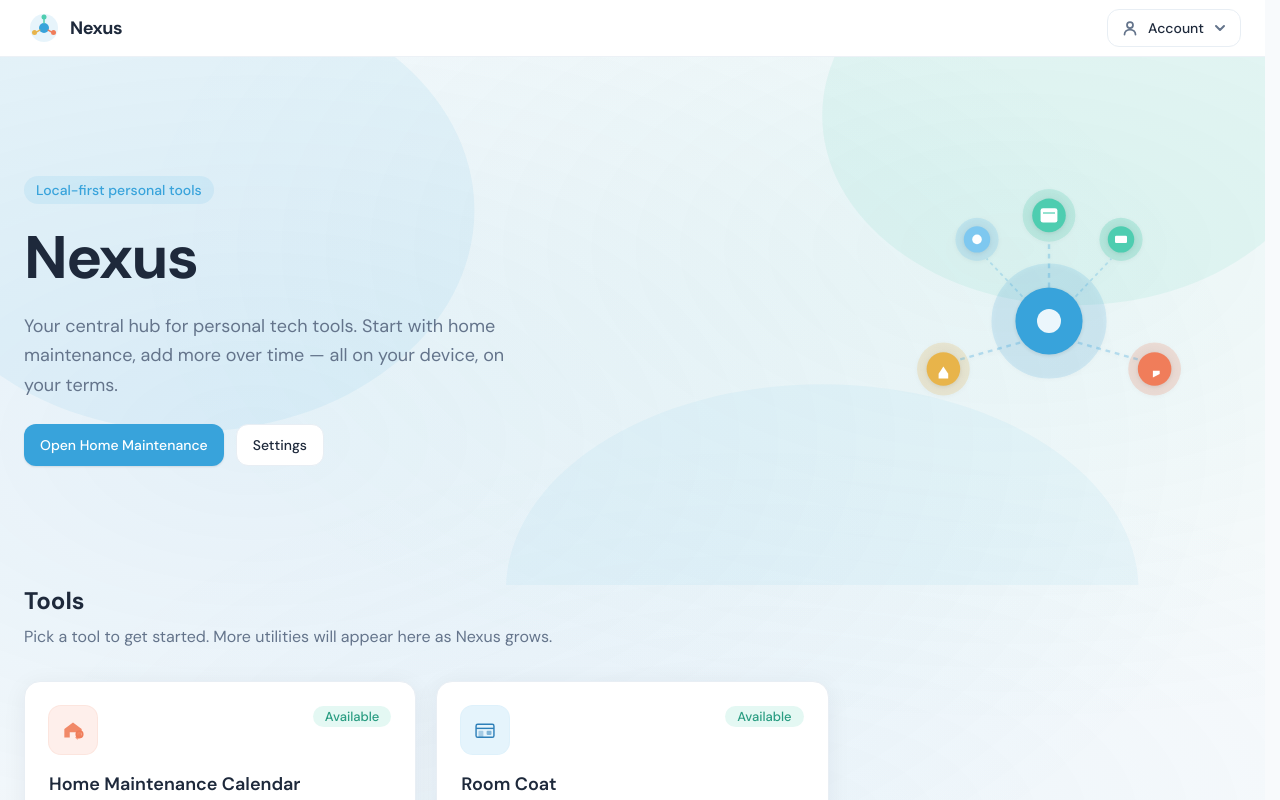
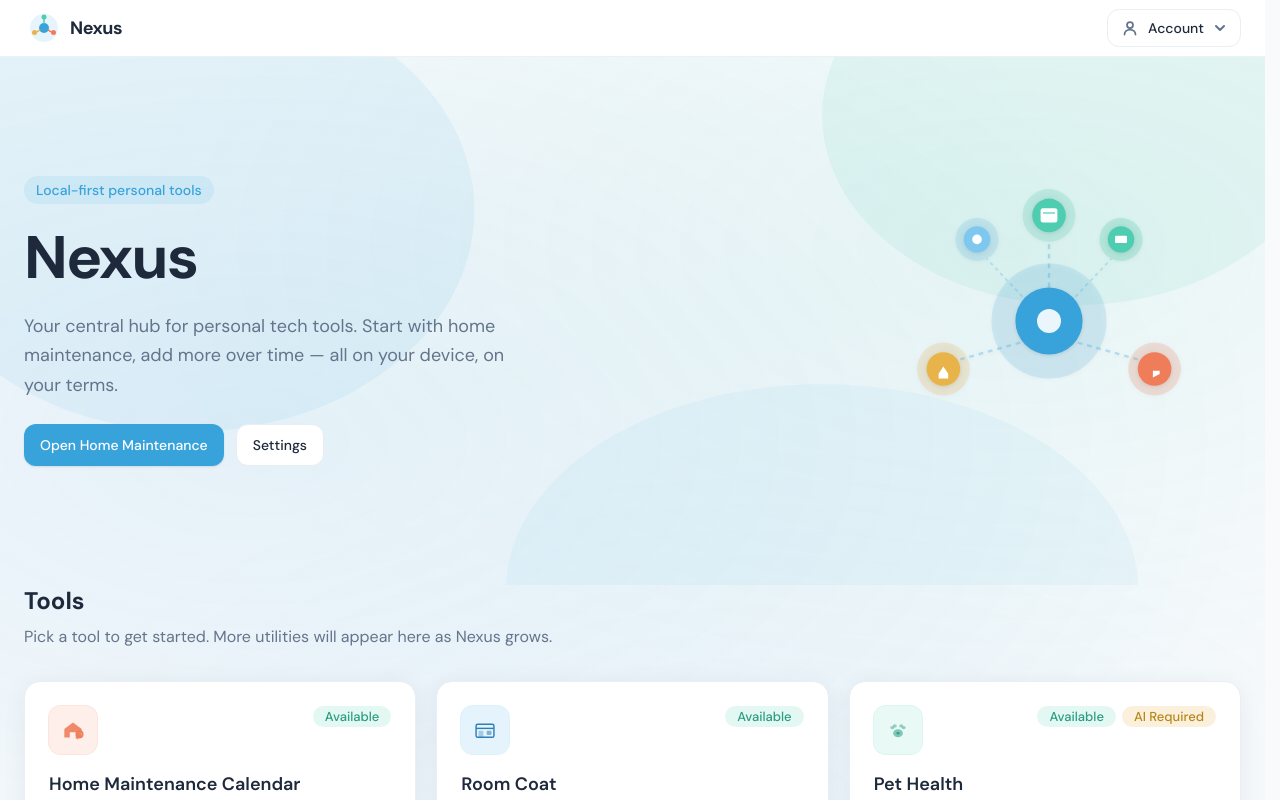
Before and after one commit to gcolegonzales/nexus, a Next.js app: page / in a window 1280 px wide. Shown: the top 800 px of the page. Built offline with nearby package versions, Linux system fonts and the light colour scheme.

Commit message:
T-004: register Pet Health tool + AI Required badge

```diff
--- a/src/app/page.tsx
+++ b/src/app/page.tsx
@@ -6,6 +6,7 @@ import { BlobBackground } from "@/shared/ui/illustrations/BlobBackground";
 import { HeroIllustration } from "@/shared/ui/illustrations/HeroIllustration";
 import { ToolIconHomeMaintenance } from "@/shared/ui/illustrations/ToolIconHomeMaintenance";
 import { ToolIconRoomCoat } from "@/shared/ui/illustrations/ToolIconRoomCoat";
+import { ToolIconPetHealth } from "@/shared/ui/illustrations/ToolIconPetHealth";
 
 function ToolIconPlaceholder({ label }: { label: string }) {
   return (
@@ -21,6 +22,8 @@ function getToolIcon(id: string) {
       return <ToolIconHomeMaintenance size={26} />;
     case "room-coat":
       return <ToolIconRoomCoat size={26} />;
+    case "pet-health":
+      return <ToolIconPetHealth size={26} />;
     default:
       return <ToolIconPlaceholder label="?" />;
   }
@@ -76,6 +79,7 @@ export default function HomePage() {
               href={tool.href}
               status={tool.status}
               accent={tool.accent}
+              requiresAI={tool.requiresAI}
               icon={getToolIcon(tool.id)}
             />
           ))}
--- a/src/core/registry/tools.ts
+++ b/src/core/registry/tools.ts
@@ -1,8 +1,9 @@
 import type { ToolManifest } from "./types";
 import { homeMaintenanceTool } from "@/tools/home-maintenance/manifest";
 import { roomCoatTool } from "@/tools/room-coat/manifest";
+import { petHealthTool } from "@/tools/pet-health/manifest";
 
-export const TOOLS: ToolManifest[] = [homeMaintenanceTool, roomCoatTool];
+export const TOOLS: ToolManifest[] = [homeMaintenanceTool, roomCoatTool, petHealthTool];
 
 export function getAvailableTools(): ToolManifest[] {
   return TOOLS.filter((tool) => tool.status === "available");
--- a/src/core/registry/types.ts
+++ b/src/core/registry/types.ts
@@ -9,4 +9,5 @@ export interface ToolManifest {
   href: string;
   status: ToolStatus;
   accent: ToolAccent;
+  requiresAI?: boolean;
 }
--- a/src/shared/ui/ToolCard.tsx
+++ b/src/shared/ui/ToolCard.tsx
@@ -17,6 +17,7 @@ interface ToolCardProps {
   status: ToolStatus;
   accent: ToolAccent;
   icon: ReactNode;
+  requiresAI?: boolean;
 }
 
 export function ToolCard({
@@ -26,6 +27,7 @@ export function ToolCard({
   status,
   accent,
   icon,
+  requiresAI,
 }: ToolCardProps) {
   const isAvailable = status === "available";
 
@@ -40,9 +42,12 @@ export function ToolCard({
         >
           {icon}
         </div>
-        <Badge variant={isAvailable ? "mint" : "sky"}>
-          {isAvailable ? "Available" : "Coming Soon"}
-        </Badge>
+        <div className="flex flex-wrap justify-end gap-1.5">
+          <Badge variant={isAvailable ? "mint" : "sky"}>
+            {isAvailable ? "Available" : "Coming Soon"}
+          </Badge>
+          {requiresAI && <Badge variant="amber">AI Required</Badge>}
+        </div>
       </div>
       <div className="flex flex-1 flex-col gap-2">
         <h3 className="text-lg font-semibold text-text">{name}</h3>
--- /dev/null
+++ b/src/shared/ui/illustrations/ToolIconPetHealth.tsx
@@ -0,0 +1,73 @@
+interface ToolIconPetHealthProps {
+  size?: number;
+  className?: string;
+}
+
+export function ToolIconPetHealth({
+  size = 26,
+  className = "",
+}: ToolIconPetHealthProps) {
+  return (
+    <svg
+      viewBox="0 0 32 32"
+      width={size}
+      height={size}
+      aria-hidden
+      className={className}
+      fill="none"
+    >
+      {/* Pet paw print */}
+      {/* Main pad */}
+      <ellipse
+        cx="16"
+        cy="20"
+        rx="6"
+        ry="5"
+        fill="currentColor"
+        opacity="0.55"
+      />
+      {/* Top-left toe */}
+      <ellipse
+        cx="9"
+        cy="13"
+        rx="2.5"
+        ry="2"
+        fill="currentColor"
+        opacity="0.45"
+      />
+      {/* Top-right toe */}
+      <ellipse
+        cx="23"
+        cy="13"
+        rx="2.5"
+        ry="2"
+        fill="currentColor"
+        opacity="0.45"
+      />
+      {/* Middle-left toe */}
+      <ellipse
+        cx="12"
+        cy="11"
+        rx="2.5"
+        ry="2"
+        fill="currentColor"
+        opacity="0.45"
+      />
+      {/* Middle-right toe */}
+      <ellipse
+        cx="20"
+        cy="11"
+        rx="2.5"
+        ry="2"
+        fill="currentColor"
+        opacity="0.45"
+      />
+      {/* Small heart / AI indicator inside main pad */}
+      <path
+        d="M16 22 l-1.8-1.6 a1.3 1.3 0 0 1 1.8-1.8 1.3 1.3 0 0 1 1.8 1.8 Z"
+        fill="currentColor"
+        opacity="0.9"
+      />
+    </svg>
+  );
+}
--- /dev/null
+++ b/src/tools/pet-health/manifest.ts
@@ -0,0 +1,12 @@
+import type { ToolManifest } from "@/core/registry/types";
+
+export const petHealthTool: ToolManifest = {
+  id: "pet-health",
+  name: "Pet Health",
+  description:
+    "Store your pet's vet records and chat with AI about their health.",
+  href: "/tools/pet-health",
+  status: "available",
+  accent: "mint",
+  requiresAI: true,
+};
```
